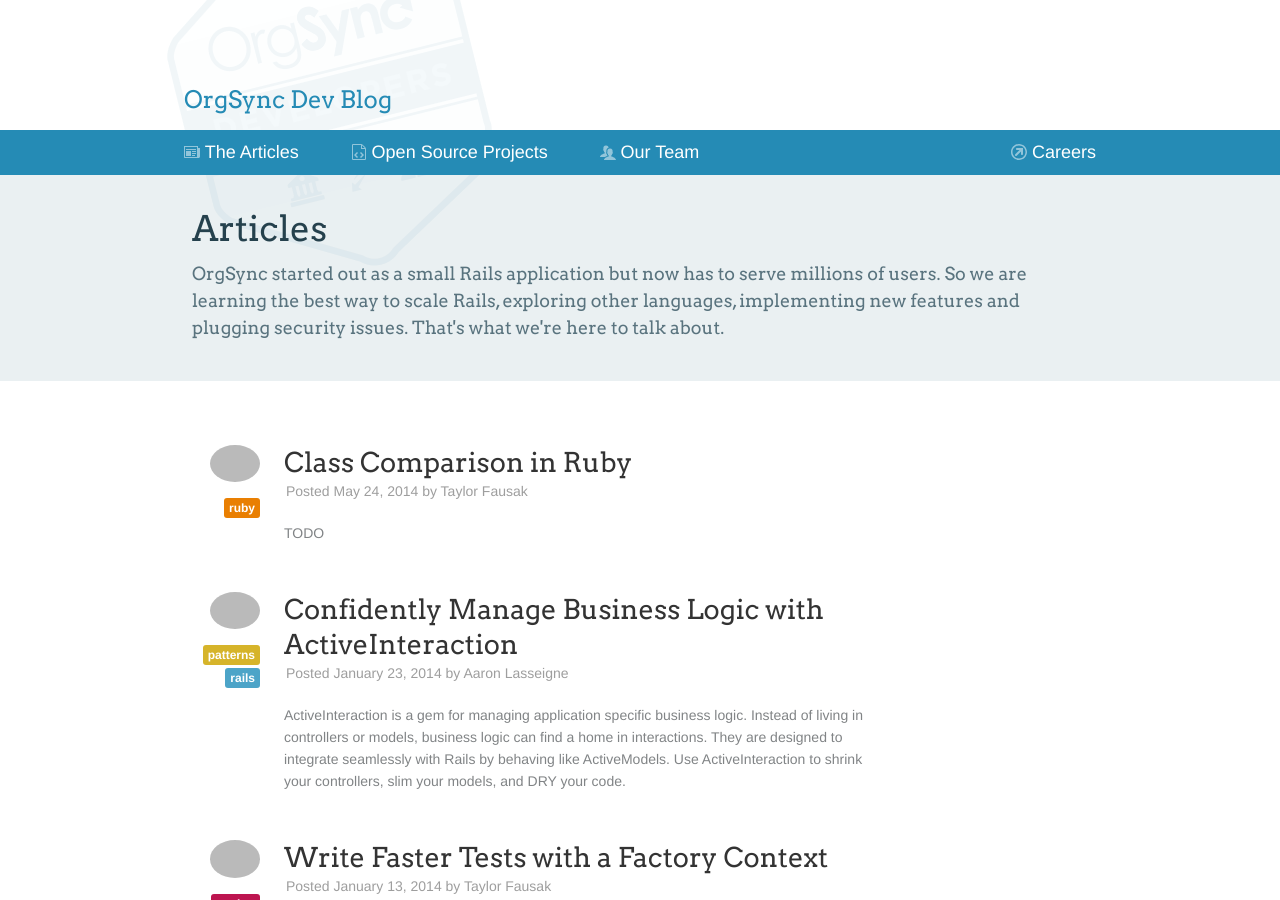
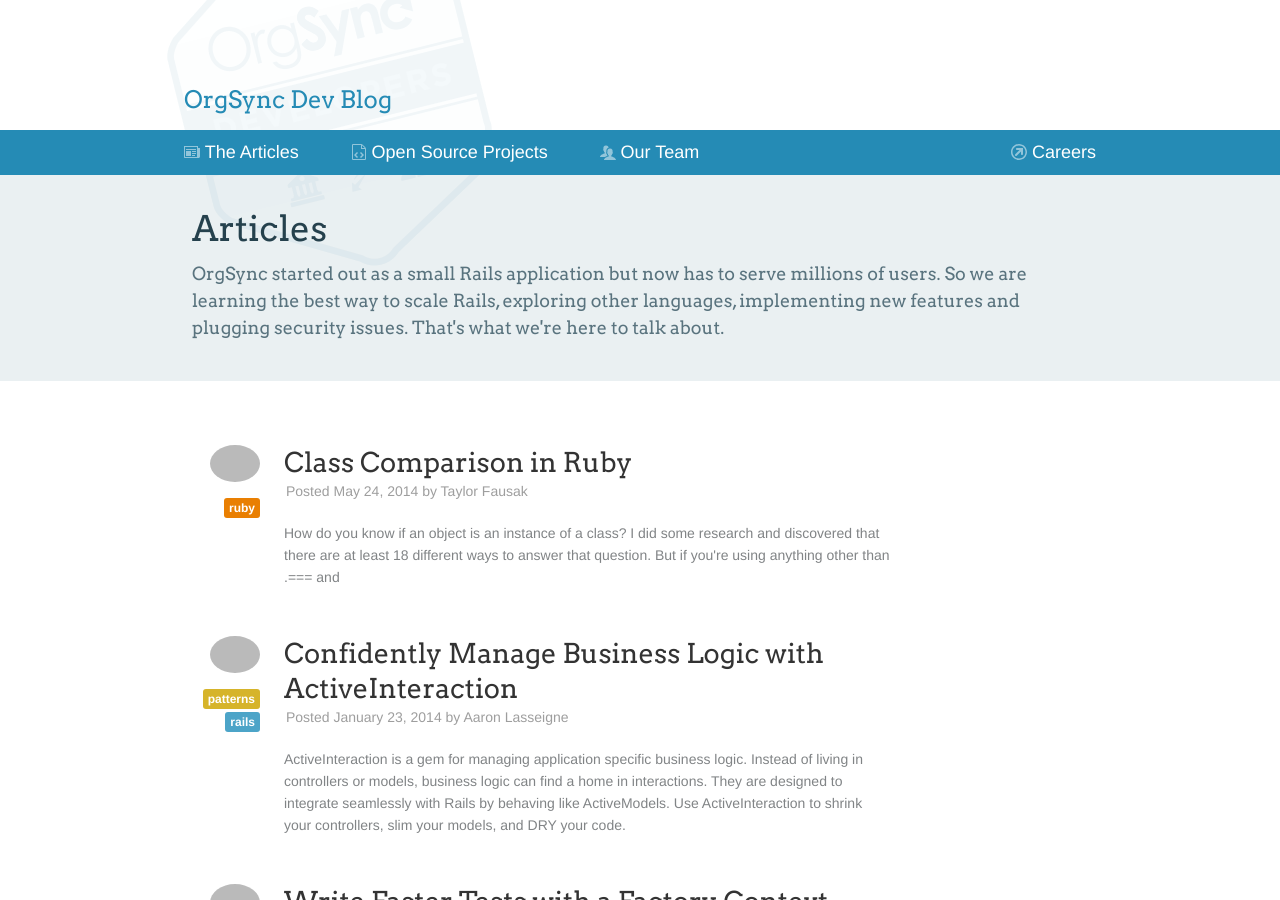
Before and after one commit to CampusLabs/orgsync.github.io, a Jekyll site: the page built from index.html, in a window 1280 px wide and 900 px high. Built offline with Jekyll 4.4.1, drawn with Linux system fonts in a browser that asks for light colours; Markdown is read by kramdown in place of the engine named in the settings; grey boxes are pictures that could not be loaded.

Commit message:
Add description

```diff
--- a/_posts/2014-05-24-class-comparison-in-ruby.md
+++ b/_posts/2014-05-24-class-comparison-in-ruby.md
@@ -2,7 +2,9 @@
 title: Class Comparison in Ruby
 layout: single
 author: tfausak
-description: TODO
+description: How do you know if an object is an instance of a class? I did some
+  research and discovered that there are at least 18 different ways to answer
+  that question. But if you're using anything other than .=== and
 comments: true
 tags: ruby
 ---
```
